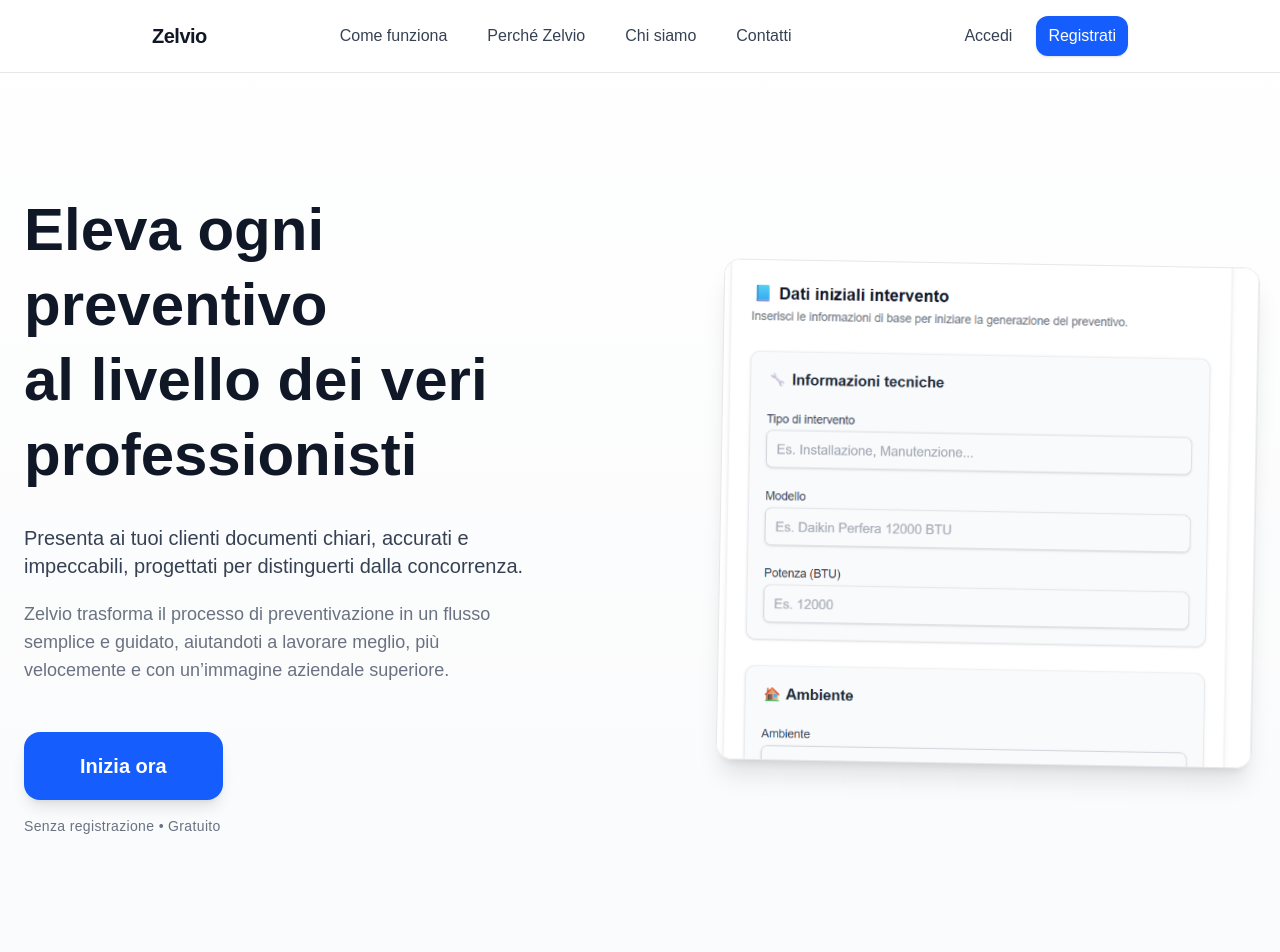
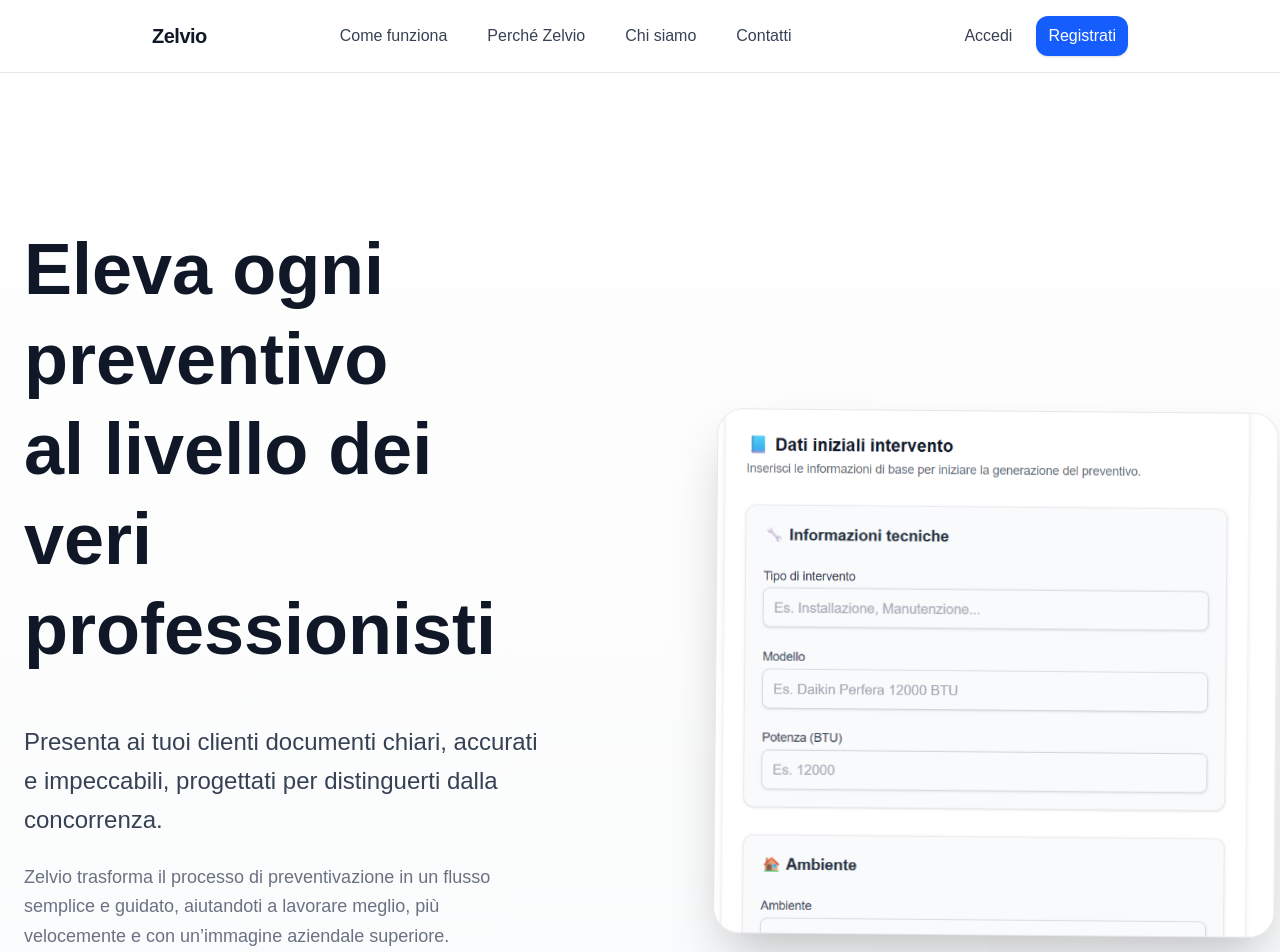
Before and after one commit to microbuilder84/zelvio, a Next.js app: page / in a window 1280 px wide. Shown: the top 952 px of the page. Built offline with nearby package versions, Linux system fonts and the light colour scheme.

Commit message:
Hero delle dieci e sedici

```diff
--- a/app/(landing)/components/Hero.tsx
+++ b/app/(landing)/components/Hero.tsx
@@ -2,36 +2,37 @@
 
 export default function Hero() {
     return (
-        <section className="pt-48 pb-40 bg-gradient-to-b from-white to-gray-50">
-            <div className="max-w-7xl mx-auto px-6 flex flex-col md:flex-row items-center gap-24">
+        <section className="pt-56 pb-40 bg-gradient-to-b from-white to-gray-50">
+            <div className="max-w-7xl mx-auto px-6 flex flex-col md:flex-row items-center gap-28">
 
                 {/* Testo */}
-                <div className="flex-1 md:pr-16 text-center md:text-left">
-                    <h1 className="text-5xl md:text-6xl font-semibold text-gray-900 leading-tight mb-8">
+                <div className="flex-1 md:pr-20 text-center md:text-left">
+                    <h1 className="text-6xl md:text-7xl font-semibold text-gray-900 leading-tight mb-12">
                         Eleva ogni preventivo<br />al livello dei veri professionisti
                     </h1>
 
-                    <p className="mt-4 text-xl text-gray-700 max-w-xl">
+                    <p className="mt-4 text-2xl text-gray-700 max-w-xl leading-relaxed">
                         Presenta ai tuoi clienti documenti chiari, accurati e impeccabili,
                         progettati per distinguerti dalla concorrenza.
                     </p>
 
-                    <p className="mt-5 text-gray-500 text-lg max-w-lg">
+                    <p className="mt-6 text-gray-500 text-lg max-w-lg leading-relaxed">
                         Zelvio trasforma il processo di preventivazione in un flusso semplice e guidato,
                         aiutandoti a lavorare meglio, più velocemente e con un’immagine aziendale superiore.
                     </p>
 
                     {/* CTA + micro-benefit */}
-                    <div className="mt-12 flex flex-col items-center md:items-start">
+                    <div className="mt-14 flex flex-col items-center md:items-start">
                         <a
                             href="/wizard"
-                            className="px-14 py-5 bg-blue-600 text-white font-semibold rounded-2xl shadow-lg hover:shadow-2xl hover:bg-blue-700 transition text-xl"
+                            className="px-16 py-6 bg-blue-600 text-white font-semibold rounded-2xl shadow-xl hover:shadow-2xl hover:bg-blue-700 transition-all duration-300 text-2xl flex items-center gap-3"
                         >
                             Inizia ora
+                            <span className="text-3xl leading-none">→</span>
                         </a>
 
                         <p className="text-gray-500 text-sm mt-4 tracking-wide w-full text-center md:text-left">
-                            Senza registrazione • Gratuito
+                            Nessun account • Nessuna carta • Gratuito
                         </p>
                     </div>
                 </div>
@@ -41,11 +42,11 @@
 
                     {/* Glow sfumato più grande */}
                     <div className="absolute inset-0 -z-10 flex justify-center">
-                        <div className="w-[28rem] h-[28rem] bg-blue-200 rounded-full blur-3xl opacity-40"></div>
+                        <div className="w-[32rem] h-[32rem] bg-blue-200 rounded-full blur-3xl opacity-40"></div>
                     </div>
 
-                    {/* Frame elegante + leggera inclinazione */}
-                    <div className="rounded-2xl shadow-xl border border-gray-200 overflow-hidden bg-white/80 backdrop-blur-sm transform rotate-1 hover:rotate-0 transition-all duration-500">
+                    {/* Frame elegante + inclinazione premium */}
+                    <div className="rounded-3xl shadow-2xl border border-gray-200 overflow-hidden bg-white/80 backdrop-blur-sm transform rotate-[0.5deg] hover:rotate-0 transition-all duration-700 scale-[1.08]">
                         <img
                             src="/mockup.png"
                             alt="Anteprima Zelvio"
```
